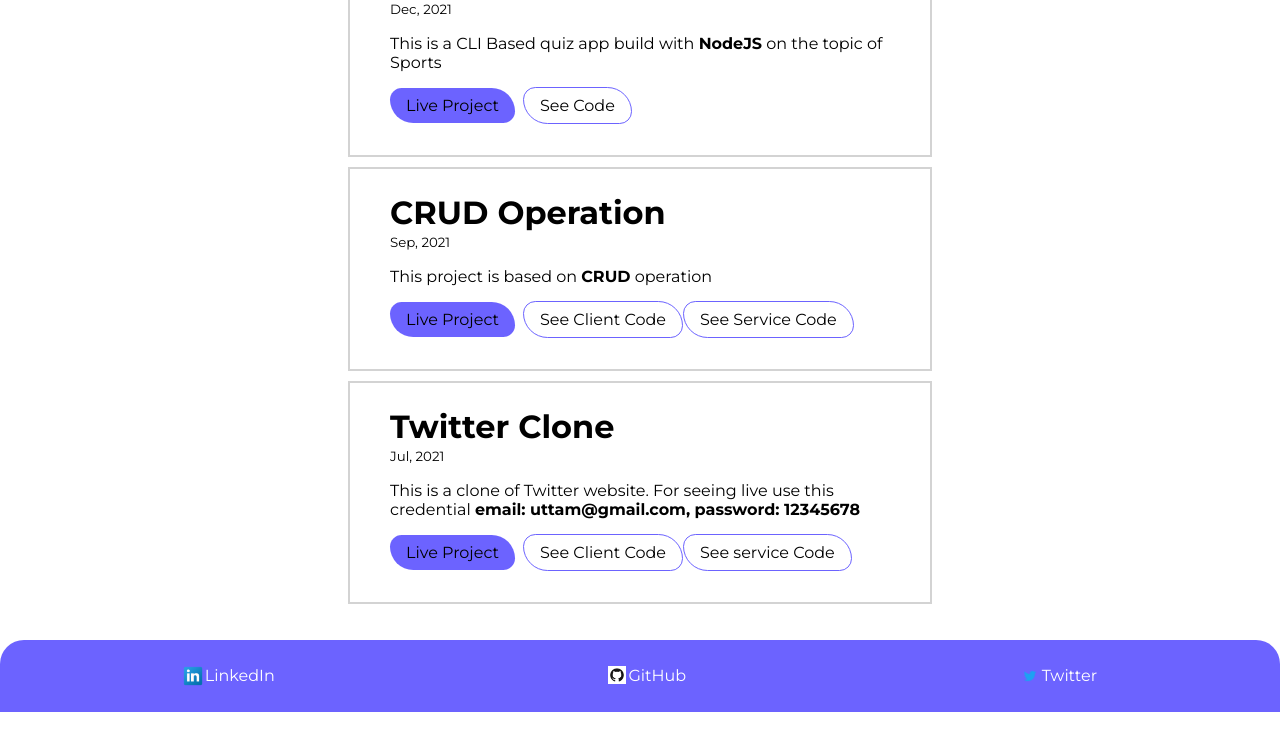
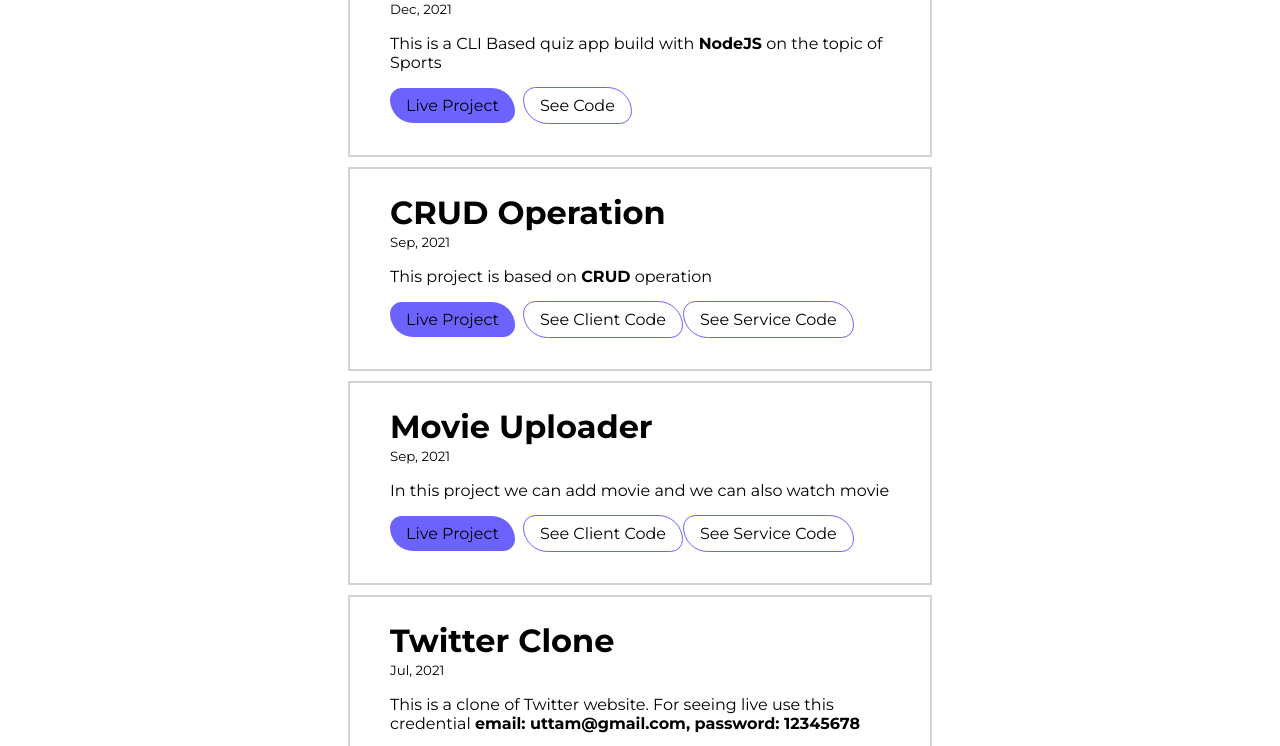
Before and after one commit to uttampatro/portfolio, a React (Create React App) app: page /projects in a window 1280 px wide. Shown: the part 500-1246 px from the top of the page. Before the commit the page ends 1212 px from the top, so only its background shows below. Built offline with nearby package versions, Linux system fonts and the light colour scheme.

Commit message:
addProject

```diff
--- a/src/pages/project/index.js
+++ b/src/pages/project/index.js
@@ -105,7 +105,7 @@ function Project() {
                         </a>
                     </div>
                 </div>
-                {/* <div className="bodyContainer-center">
+                <div className="bodyContainer-center">
                     <h1>Movie Uploader</h1>
                     <small>Sep, 2021</small>
                     <p>
@@ -115,7 +115,7 @@ function Project() {
                     <div className="linkContainer">
                         <a
                             className="link link-primary"
-                            href="https://vigorous-spence-26d3cf.netlify.app/"
+                            href="https://confident-yonath-533d7a.netlify.app/"
                             target="_blank"
                         >
                             Live Project
@@ -135,7 +135,7 @@ function Project() {
                             See Service Code
                         </a>
                     </div>
-                </div> */}
+                </div>
                 <div className="bodyContainer-center">
                     <h1>Twitter Clone</h1>
                     <small>Jul, 2021</small>
```
